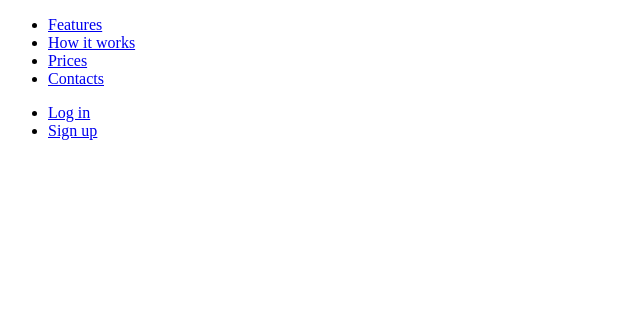
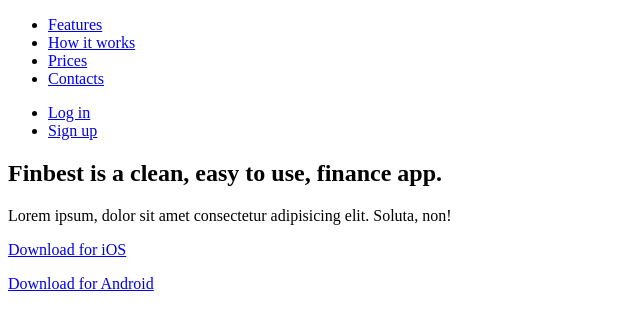
Before and after one commit to DaniIliev/HTML-CSS, a plain HTML site: page Finbest/index.html in a window 1280 px wide. Shown: the whole page, without its empty margins (0-640 px from the left). Drawn offline with Linux system fonts and the light colour scheme.

Commit message:
creating a section features

```diff
--- a/Finbest/index.html
+++ b/Finbest/index.html
@@ -27,6 +27,18 @@
                 </nav>
             </div>
         </header>
+        <main class="site-main">
+            <section id="features">
+                <div class="content">
+                    <h1>Finbest is a clean, easy to use, finance app.</h1>
+                    <p>Lorem ipsum, dolor sit amet consectetur adipisicing elit. Soluta, non!</p>
+                </div>
+                <div class="buttons">
+                    <p><a href="#">Download for iOS</a></p>
+                    <p><a href="#">Download for Android</a></p>
+                </div>
+            </section>
+        </main>
     </div>
 </body>
 </html>
```
